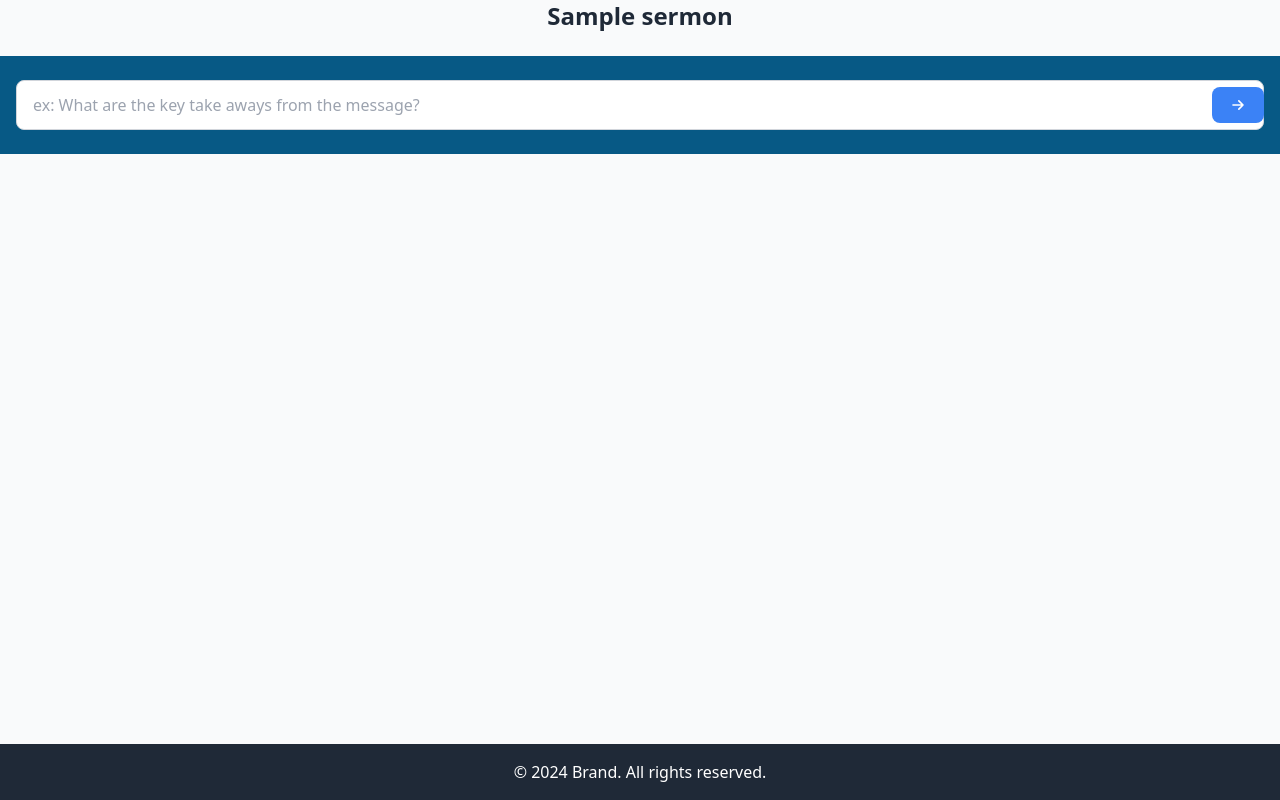
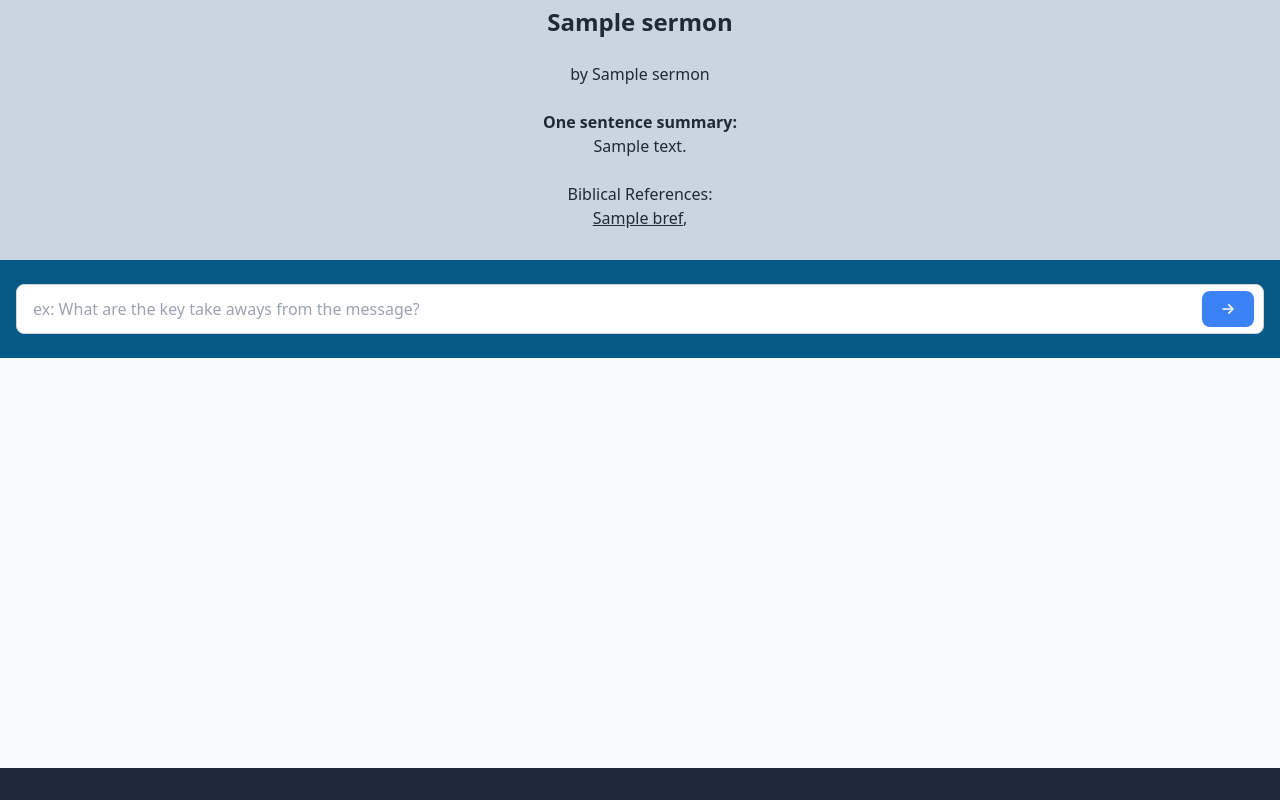
Before and after one commit to xeb/hpchat, a Flask app: page /sermons/1 in a window 1280 px wide. Run offline with Flask 3, Linux system fonts and the light colour scheme; a database or web service that is not in the repository returns one stand-in record (values such as "Sample title"); some libraries are stand-ins or nearby versions.

Commit message:
A few new UI updates

```diff
--- a/hpchat/templates/sermon.html
+++ b/hpchat/templates/sermon.html
@@ -9,8 +9,20 @@
 </head>
 <body class="bg-gray-50 text-gray-800 min-h-screen flex flex-col bg-gray-100 flex justify-center min-h-screen">
   <!-- Full-Width Text Input with Floating Button -->
-  <h1 class="text-2xl font-bold mb-6 text-center text-gray-800">{{sermon.title}}</h1>
-
+   <div class="text-gray-800 text-center bg-slate-300 p-1.5">
+    <h1 class="text-2xl font-bold mb-6 text-center text-gray-800">{{sermon.title}}</h1>
+    <h3>by {{sermon.speaker_name}}</h3>
+    <br>
+    <b>One sentence summary: </b><p>{{sermon.one_sentence_summary}}</p>
+    <br/>
+    {% if sermon.biblical_references | length > 0 %}
+        <h5>Biblical References:</h5>
+        {% for bref in sermon.biblical_references %}
+            <a target="_blank" class="underline" href="https://www.biblegateway.com/passage/?search={{bref}}">{{bref}}</a>,
+        {% endfor %}
+    {% endif %}
+    <br><br>
+    </div>
   <header class="bg-sky-800 py-6">
     <div class="container mx-auto px-4 relative">
       <input
@@ -22,7 +34,7 @@
       <input type="hidden" id="slug" name="slug" value="{{slug}}">
       <button
         id="submitButton"
-        class="absolute right-4 top-1/2 transform -translate-y-1/2 bg-blue-500 text-white px-4 py-2 rounded-lg hover:bg-blue-600 focus:outline-none focus:ring-2 focus:ring-blue-400"
+        class="mr-2.5 absolute right-4 top-1/2 transform -translate-y-1/2 bg-blue-500 text-white px-4 py-2 rounded-lg hover:bg-blue-600 focus:outline-none focus:ring-2 focus:ring-blue-400"
       >
         <svg id="buttonIcon" xmlns="http://www.w3.org/2000/svg" class="h-5 w-5" fill="none" viewBox="0 0 24 24" stroke="currentColor">
           <path stroke-linecap="round" stroke-linejoin="round" stroke-width="2" d="M13 7l5 5m0 0l-5 5m5-5H6" />
@@ -43,7 +55,7 @@
   <!-- Footer -->
   <footer class="bg-gray-800 text-white py-4">
     <div class="container mx-auto px-4 text-center">
-      <p>&copy; 2024 Brand. All rights reserved.</p>
+
     </div>
   </footer>
 
```
Also changed, not shown: hpchat/templates/index.html (+20 -30 lines).
